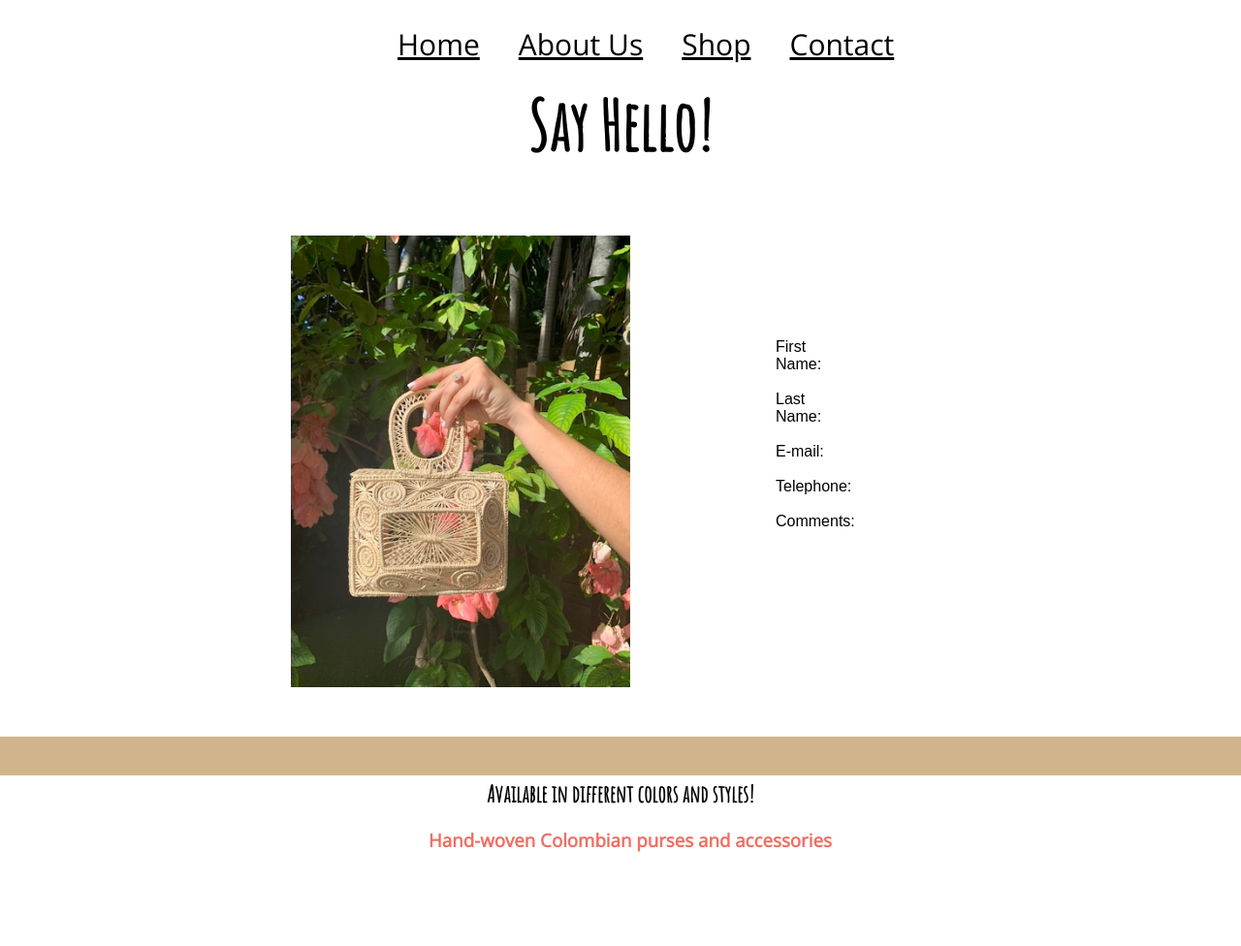
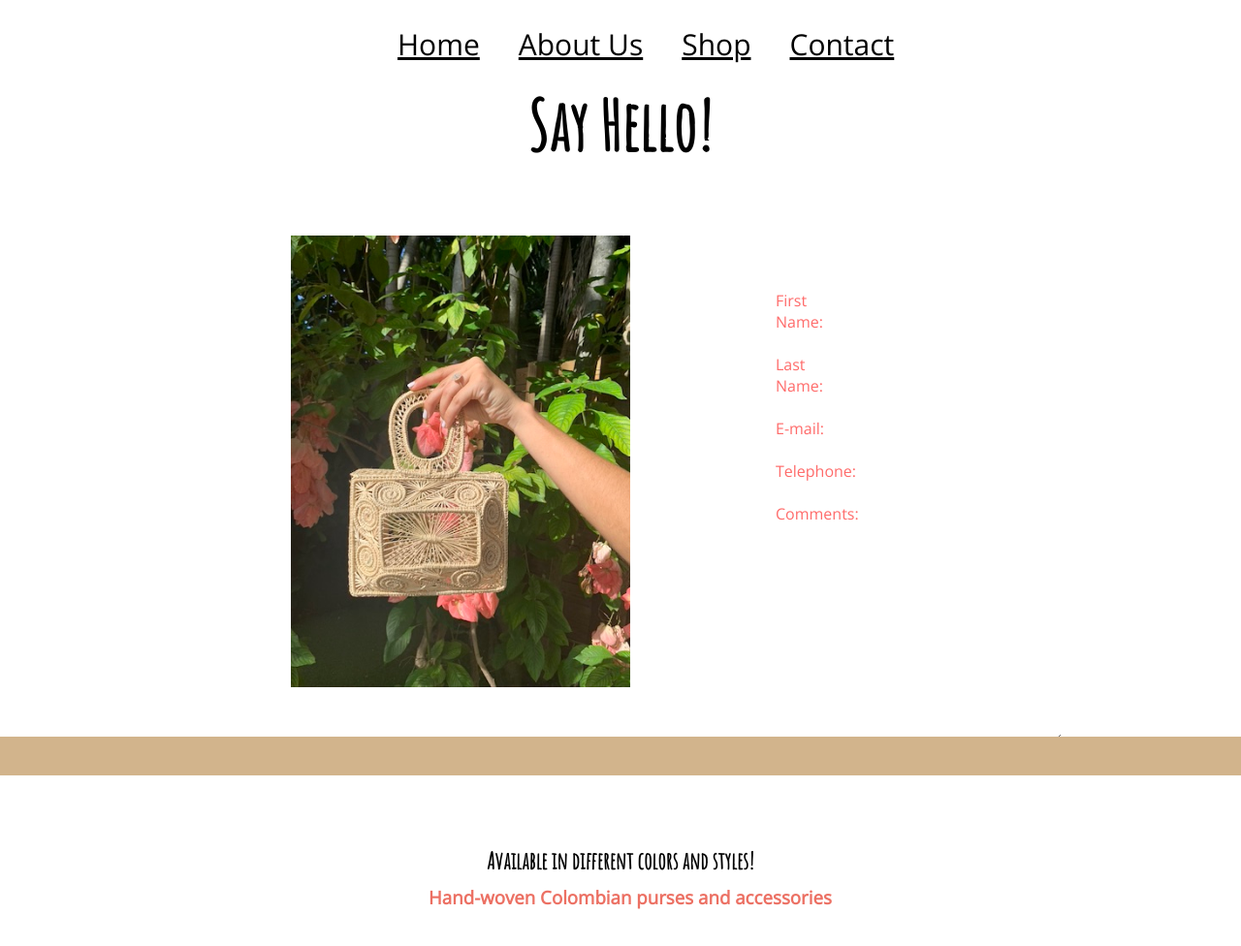
Before and after one commit to clafaurieg/palmaylolafinal, a plain HTML site: page contact.html in a window 1280 px wide. Shown: the whole page at 97% size. Before the commit the page ends 919 px from the top, so only its background shows below. Drawn offline with nearby package versions, Linux system fonts and the light colour scheme.

```diff
--- a/css/styles.css
+++ b/css/styles.css
@@ -7,8 +7,9 @@
 .contact-form {
   background: white;
   max-width: 500px;
-  font-family: sans-serif;
-  margin: -400px 400px 0px 800px;
+  font-family: 'open sans',sans-serif;
+  color: #ff6b6a;
+  margin: -450px 400px 0px 800px;
 }
 
 .label_input_wrap {
@@ -98,7 +99,7 @@
   font-style: regular;
   text-align: center;
   margin: 0 auto;
-  padding: 10px;
+  padding-top: 80px;
 }
 
 .iframe-container{
```
